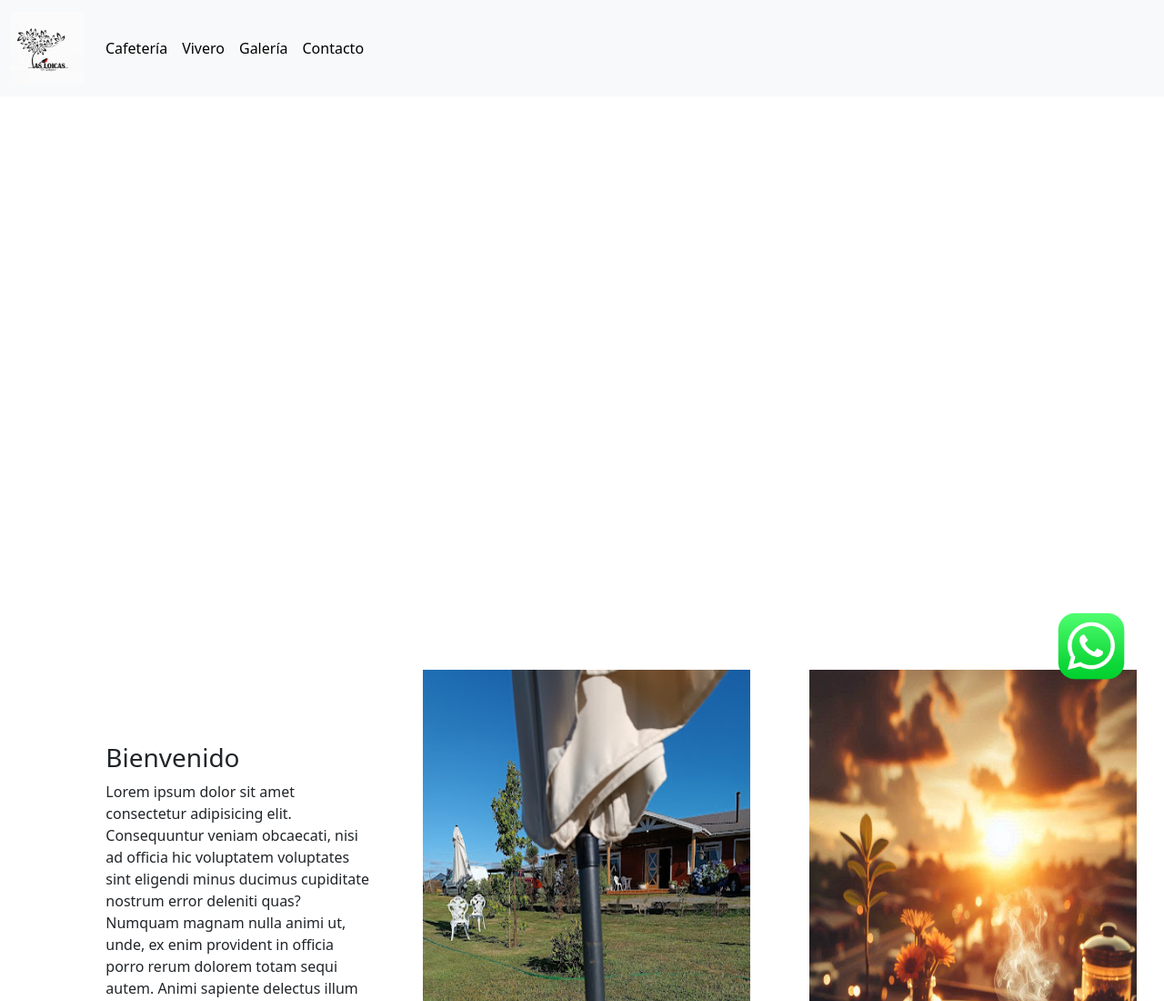
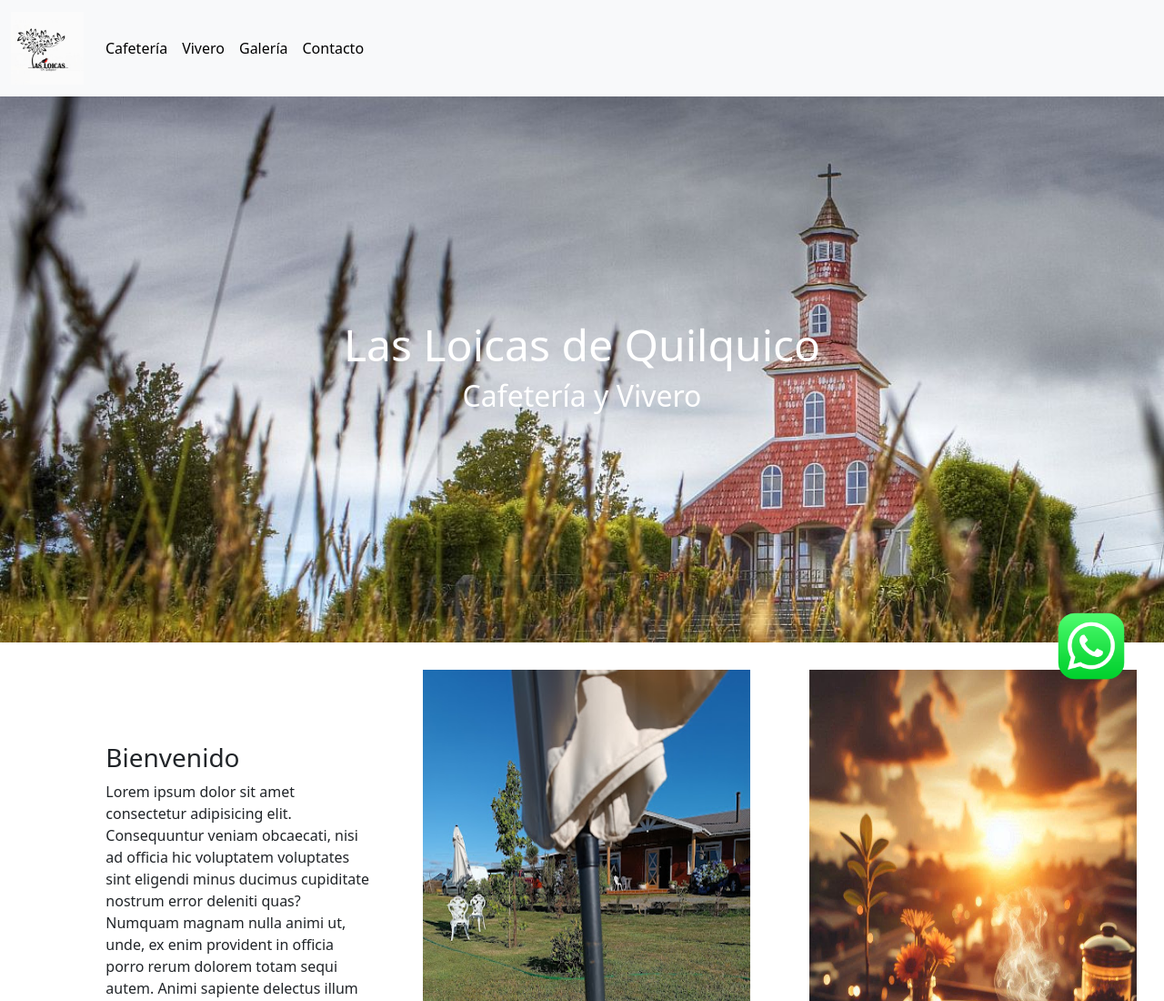
Before and after one commit to sebavp9/pre-entrega-2, a plain HTML site: page index.html in a window 1280 px wide. Shown: the top 1100 px of the page at 91% size. Drawn offline with nearby package versions, Linux system fonts and the light colour scheme; the site is published under a folder, as on GitHub Pages, so addresses that start at the root find nothing.

Commit message:
otro comentario7

```diff
--- a/style.css
+++ b/style.css
@@ -1,6 +1,6 @@
 /* imagen principal en index */
 .imagen-principal{
-    background-image: url("/Images/foto-iglesia.jpg");
+    background-image: url("./Images/foto-iglesia.jpg");
     background-size: cover;
     height: 600px;}
 
```
